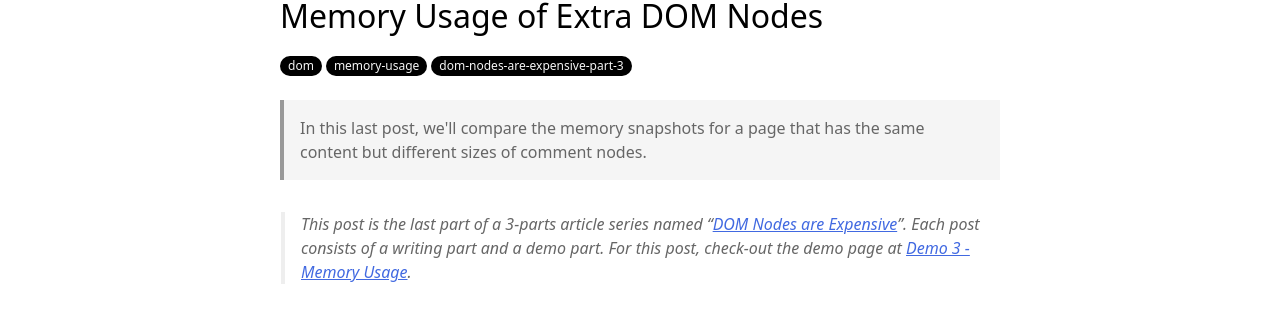
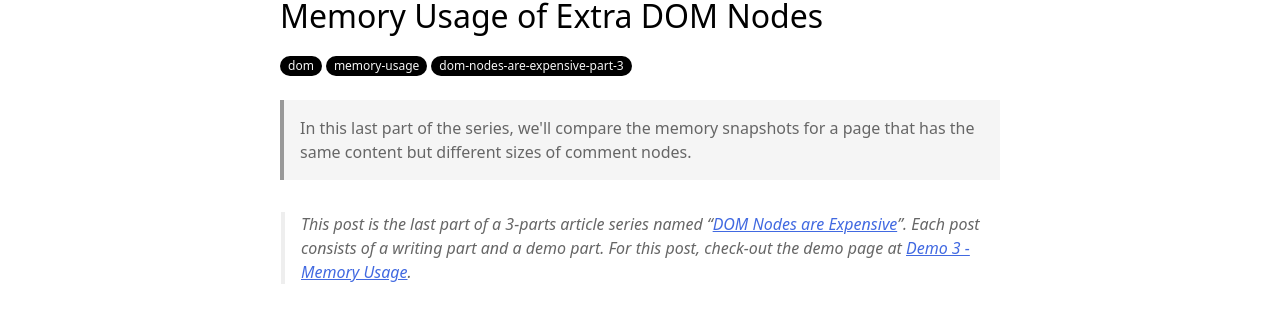
Before and after one commit to xkema/xkema.github.io, a Jekyll site: the page built from _posts/2020-11-04-memory-usage-of-extra-dom-nodes.md, in a window 1280 px wide and 900 px high. Shown: the part 158-470 px from the top of the window. Built offline with Jekyll 4.4.1, drawn with Linux system fonts in a browser that asks for light colours; some of the changed text lies outside the part shown.

Commit message:
Updated excerpt and corrected typo

```diff
--- a/_posts/2020-11-04-memory-usage-of-extra-dom-nodes.md
+++ b/_posts/2020-11-04-memory-usage-of-extra-dom-nodes.md
@@ -1,6 +1,6 @@
 ---
 title: Memory Usage of Extra DOM Nodes
-excerpt: In this last post, we'll compare the memory snapshots for a page that has the same content but different sizes of comment nodes.
+excerpt: In this last part of the series, we'll compare the memory snapshots for a page that has the same content but different sizes of comment nodes.
 tags:
   - dom
   - memory usage
```
Also changed, not shown: other parts of _posts/2020-11-04-memory-usage-of-extra-dom-nodes.md (+1 -1 lines).
